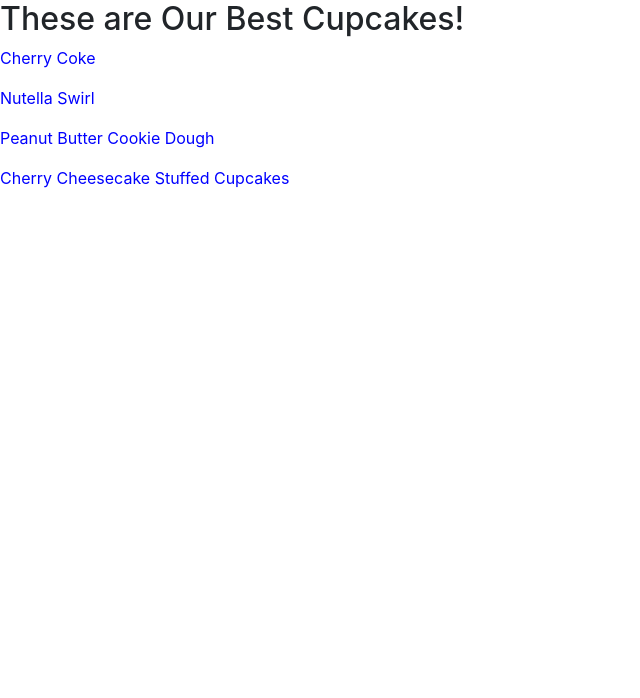
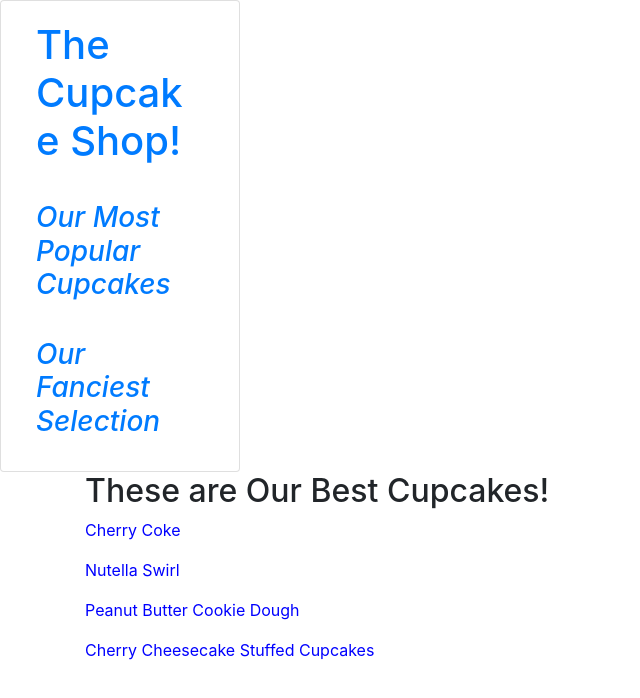
Before and after one commit to TonyBoy56/week1-cupcake, a plain HTML site: page best.html in a window 1280 px wide. Shown: the whole page, without its empty margins (0-640 px from the left). Drawn offline with Linux system fonts and the light colour scheme.

Commit message:
add links to revert pack to main page, or 'fancy' page.

```diff
--- a/best.html
+++ b/best.html
@@ -6,11 +6,23 @@
   <title>Best Cupcakes!</title>
 </head>
 <body>
-  <h2>These are Our Best Cupcakes!</h2>
-    <p class="best">Cherry Coke</p>
-    <p class="best">Nutella Swirl</p>
-    <p class="best">Peanut Butter Cookie Dough</p>
-    <p class="best">Cherry Cheesecake Stuffed Cupcakes</p>
-
+  <div class="card" style="width: 15rem;">
+		<div class="card-body">
+			<div class="container">
+				<h1 class="card-title"><a href="index.html">The Cupcake Shop!</a></h1>
+				<br>
+				<h3 class="card-title"><a href="best.html"><em>Our Most Popular Cupcakes</em></a></h3>
+				<br>
+				<h3 class="card-title"><a href="fancy.html"><em>Our Fanciest Selection</em></a></h3>
+			</div>
+		</div>
+  </div>
+  <div class="container">
+    <h2>These are Our Best Cupcakes!</h2>
+      <p class="best">Cherry Coke</p>
+      <p class="best">Nutella Swirl</p>
+      <p class="best">Peanut Butter Cookie Dough</p>
+      <p class="best">Cherry Cheesecake Stuffed Cupcakes</p>
+  </div>
 </body>
 </html>
```
